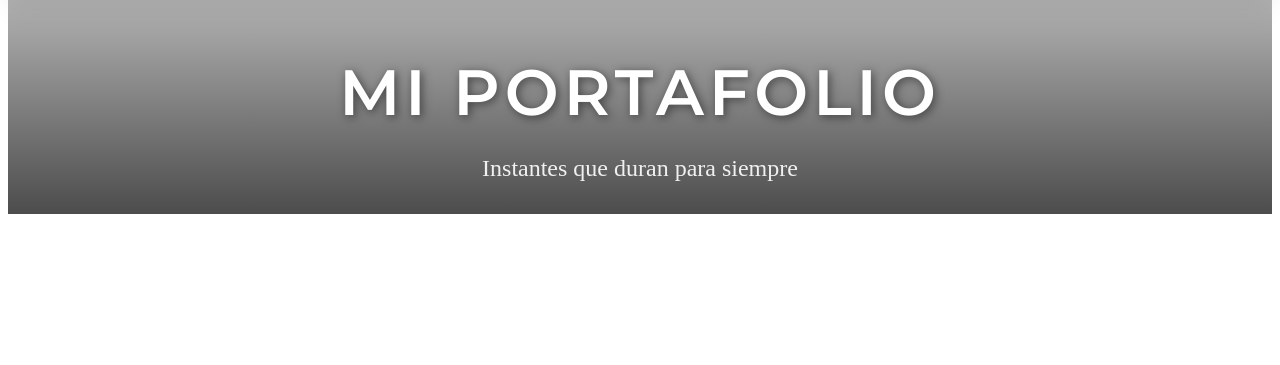
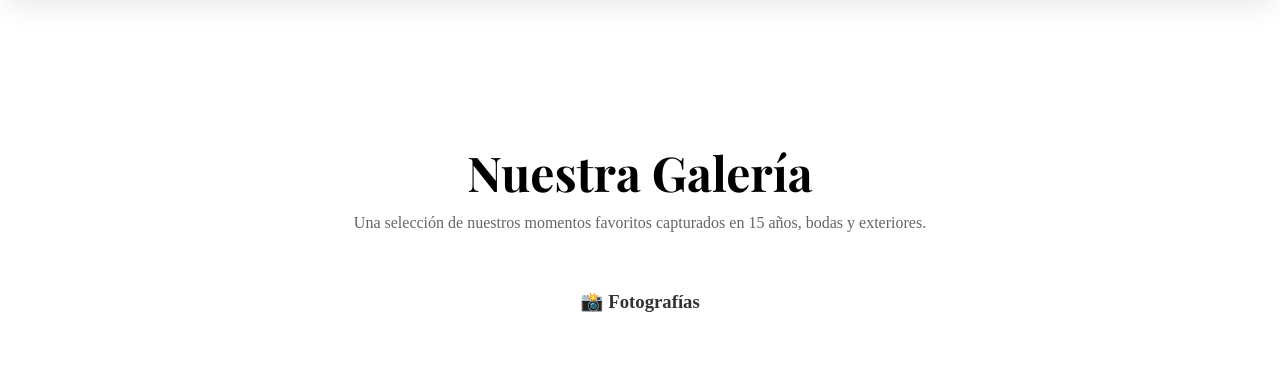
Before and after one commit to lysproducciones/lysfotografias-web, a Flask app: template templates/galeria.html in a window 1280 px wide. Shown: the part 89-454 px from the top of the page. Run offline with Flask 3, Linux system fonts and the light colour scheme; the template is opened without the code that fills it, so the values that code supplies are empty.

Commit message:
agregamos galeria shorts yotube

```diff
--- a/templates/galeria.html
+++ b/templates/galeria.html
@@ -1,48 +1,55 @@
 {% extends 'base.html' %}
 
-{% block title %}Portafolio - Lys Fotografías{% endblock %}
+{% block title %}Galería - Lys Fotografías{% endblock %}
 
 {% block content %}
-    <section class="hero-mini">
-        <div class="hero-overlay">
-            <div class="hero-content">
-                <h2 class="animate-up">Mi Portafolio</h2>
-                <p class="animate-up delay">Instantes que duran para siempre</p>
-            </div>
+
+<section style="padding: 100px 20px 40px; text-align: center; background: #fff;">
+    <h2 style="font-family: 'Playfair Display', serif; font-size: 3rem; margin-bottom: 10px;">Nuestra Galería</h2>
+    <p style="color: #666; max-width: 600px; margin: 0 auto;">Una selección de nuestros momentos favoritos capturados en 15 años, bodas y exteriores.</p>
+</section>
+
+<section style="background: #fff; padding-bottom: 4rem;">
+    <h3 style="text-align: center; margin-bottom: 2rem; color: #333;">📸 Fotografías</h3>
+
+    <div class="galeria-grid">
+        <div class="foto-item">
+            <img src="{{ url_for('static', filename='img/foto1.jpg') }}" alt="Foto 1">
         </div>
-    </section>
 
-    <section class="galeria-grid">
-        {% for foto in fotos %}
-            <div class="foto-item animate-scroll" style="animation-delay: {{ loop.index0 * 0.15 }}s;">
-                <img src="{{ url_for('static', filename='img/' + foto) }}" alt="Foto Lys">
+        <div class="foto-item">
+            <img src="{{ url_for('static', filename='img/foto2.jpg') }}" alt="Foto 2">
+        </div>
 
-                <div class="foto-overlay">
-                    <span>❤️ Ver</span>
-                </div>
-            </div>
-        {% endfor %}
-    </section>
+        <div class="foto-item">
+            <img src="{{ url_for('static', filename='img/foto3.jpg') }}" alt="Foto 3">
+        </div>
 
-    </section>
+        <div class="foto-item">
+            <img src="{{ url_for('static', filename='img/foto4.jpg') }}" alt="Foto 4">
+        </div>
 
-    <div style="text-align: center; padding: 4rem 2rem 2rem;">
-        <h2 class="animate-up">Algunos Clips </h2>
-        <p class="animate-up delay" style="color: #888;">Momentos en movimiento</p>
+        </div>
+</section>
+
+<section style="background: #f4f4f4; padding: 4rem 1rem;">
+    <h3 style="text-align: center; margin-bottom: 3rem; color: #333;">🎥 Shorts & Reels</h3>
+
+    <div class="video-grid">
+        <div class="video-item">
+            <iframe width="100%" height="100%" src="https://www.youtube.com/embed/VIDEO_ID_1" title="Video 1" frameborder="0" allow="accelerometer; autoplay; clipboard-write; encrypted-media; gyroscope; picture-in-picture" allowfullscreen></iframe>
+        </div>
+
+        <div class="video-item">
+            <iframe width="100%" height="100%" src="https://www.youtube.com/embed/VIDEO_ID_2" title="Video 2" frameborder="0" allowfullscreen></iframe>
+        </div>
+
+        <div class="video-item">
+            <iframe width="100%" height="100%" src="https://www.youtube.com/embed/VIDEO_ID_3" title="Video 3" frameborder="0" allowfullscreen></iframe>
+        </div>
     </div>
+</section>
 
-    <section class="video-grid">
-        {% for video_id in videos %}
-            <div class="video-item animate-scroll">
-                <iframe
-                    src="https://www.youtube.com/embed/{{ video_id }}"
-                    title="YouTube video player"
-                    frameborder="0"
-                    allow="accelerometer; autoplay; clipboard-write; encrypted-media; gyroscope; picture-in-picture"
-                    allowfullscreen>
-                </iframe>
-            </div>
-        {% endfor %}
-    </section>
+<script src="{{ url_for('static', filename='js/script.js') }}"></script>
 
 {% endblock %}
--- a/templates/index.html
+++ b/templates/index.html
@@ -17,13 +17,9 @@
 <section class="gallery-preview-section">
     <h2>Nuestros Trabajos Recientes</h2>
     <div class="gallery-grid">
-        <img src="{{ url_for('static', filename='img/foto1.jpg') }}" alt="Foto 1" class="gallery-img">
+        <img src="{{ url_for('static', filename='img/foto5.jpg') }}" alt="Foto 1" class="gallery-img">
 
-        <img src="{{ url_for('static', filename='img/foto2.jpg') }}" alt="Foto 2" class="gallery-img">
 
-        <img src="{{ url_for('static', filename='img/foto3.jpg') }}" alt="Foto 3" class="gallery-img">
-
-        <img src="{{ url_for('static', filename='img/foto4.jpg') }}" alt="Foto 4" class="gallery-img">
     </div>
     <div style="margin-top: 2rem;">
         <a href="/galeria" class="btn-gold" style="background: #333; color: white;">Ver Galería Completa</a>
```
Also changed, not shown: static/img/foto5.jpg (added).
